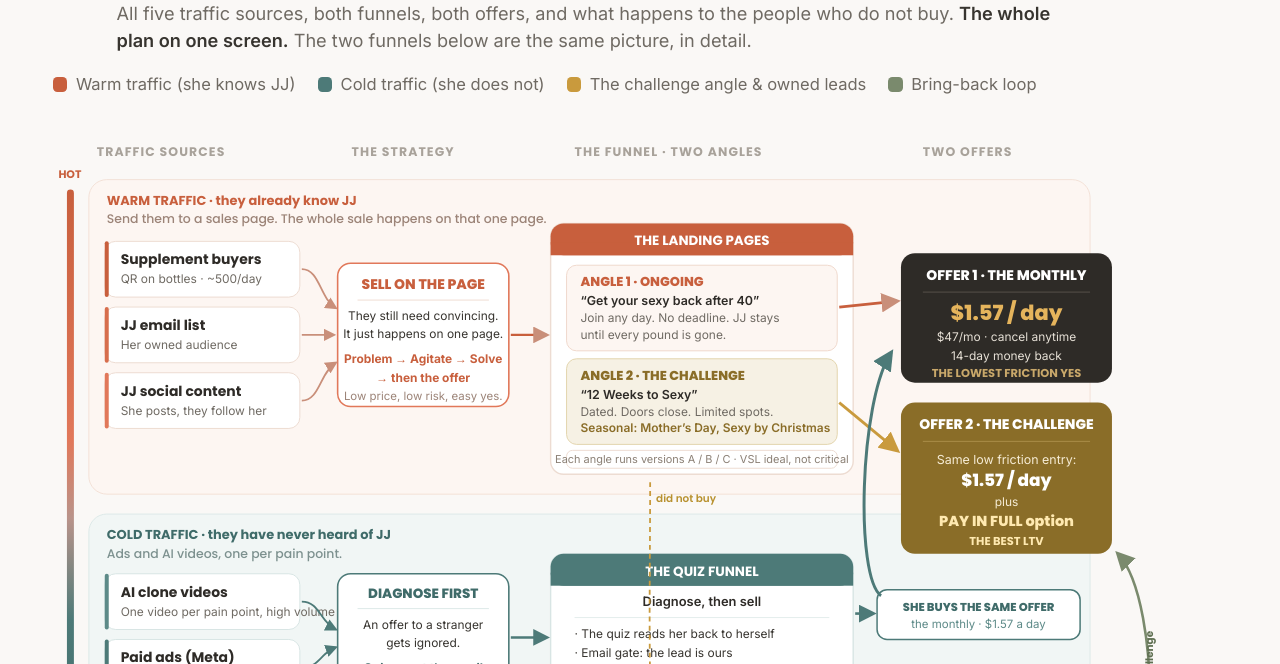
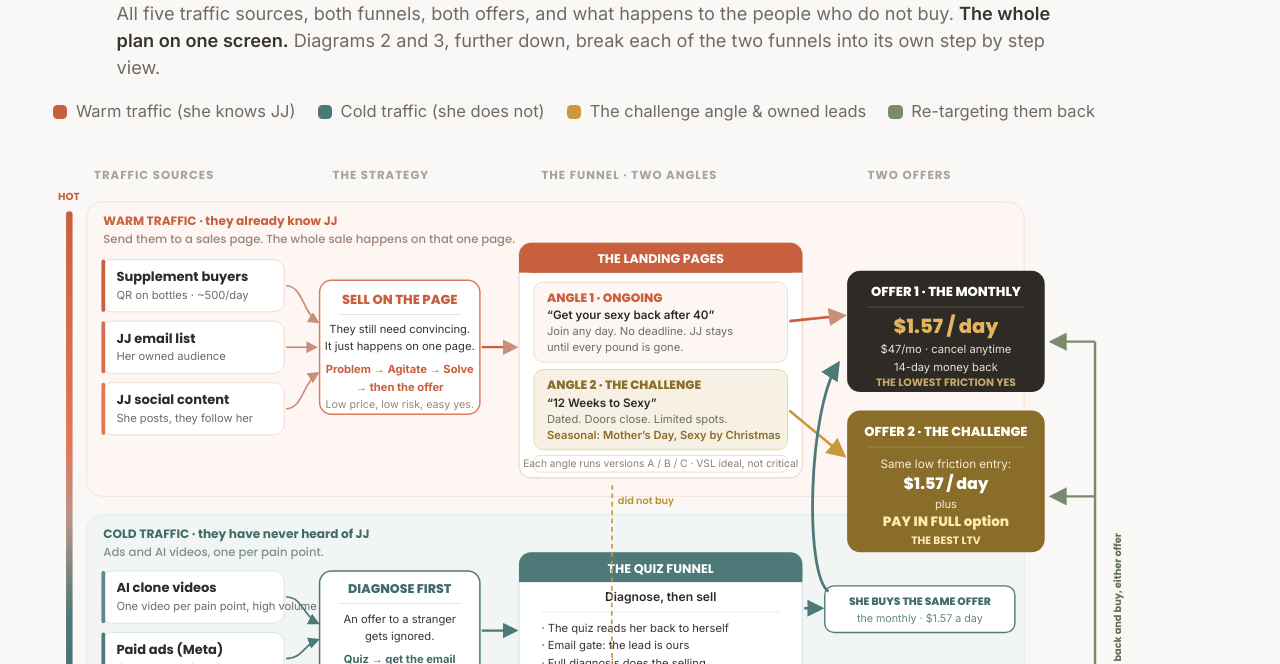
Before and after one commit to shuri-lab/yobody-jj-marketing, a plain HTML site: page index.html in a window 1280 px wide. Shown: the part 616-1280 px from the top of the page. Drawn offline with Linux system fonts and the light colour scheme.

Commit message:
Update index.html

```diff
--- a/index.html
+++ b/index.html
@@ -145,16 +145,16 @@
     <div>
       <div class="bt-kick">Diagram 1 of 3</div>
       <h2>The full engine</h2>
-      <div class="bt-sub">All five traffic sources, both funnels, both offers, and what happens to the people who do not buy. <strong>The whole plan on one screen.</strong> The two funnels below are the same picture, in detail.</div>
+      <div class="bt-sub">All five traffic sources, both funnels, both offers, and what happens to the people who do not buy. <strong>The whole plan on one screen.</strong> Diagrams 2 and 3, further down, break each of the two funnels into its own step by step view.</div>
     </div>
   </div>
 <div class="legend">
     <div class="li"><span class="sw" style="background:var(--warmest);"></span> Warm traffic (she knows JJ)</div>
     <div class="li"><span class="sw" style="background:var(--cold);"></span> Cold traffic (she does not)</div>
     <div class="li"><span class="sw" style="background:var(--asset);"></span> The challenge angle &amp; owned leads</div>
-    <div class="li"><span class="sw" style="background:var(--nurture);"></span> Bring-back loop</div>
+    <div class="li"><span class="sw" style="background:var(--nurture);"></span> Re-targeting them back</div>
   </div>
-  <svg class="stage-svg" viewBox="0 0 1180 810" xmlns="http://www.w3.org/2000/svg" role="img" aria-label="The engine. Five traffic sources split by temperature. Warm sources go straight to the landing pages, which run two angles: the ongoing angle and the dated challenge angle. Cold sources go to the quiz funnel, which diagnoses and captures the lead before offering. Both angles lead to two offers: the monthly subscription at 1.57 a day, and the challenge, which adds a pay in full option for the best lifetime value. Everyone who does not buy becomes an owned lead, and the bring-back loop is monetized with seasonal challenge launches.">
+  <svg class="stage-svg" viewBox="0 0 1260 810" xmlns="http://www.w3.org/2000/svg" role="img" aria-label="The engine. Five traffic sources split by temperature. Warm sources go straight to the landing pages, which run two angles: the ongoing angle and the dated challenge angle. Cold sources go to the quiz funnel, which diagnoses and captures the lead before offering. Both angles lead to two offers: the monthly subscription at 1.57 a day, and the challenge, which adds a pay in full option for the best lifetime value. Everyone who does not buy becomes an owned lead, and the bring-back loop is monetized with seasonal challenge launches.">
   <defs>
     <marker id="arr" viewBox="0 0 10 10" refX="8" refY="5" markerWidth="7" markerHeight="7" orient="auto-start-reverse"><path d="M0 0 L10 5 L0 10 z" fill="#c98f7a"/></marker>
     <marker id="arrC" viewBox="0 0 10 10" refX="8" refY="5" markerWidth="7" markerHeight="7" orient="auto-start-reverse"><path d="M0 0 L10 5 L0 10 z" fill="#4d7a78"/></marker>
@@ -291,10 +291,13 @@
   <text x="652" y="748" font-size="12.5" fill="#6f6a63" font-family="Inter" text-anchor="middle">Every non-buyer. Email + SMS.</text>
   <text x="652" y="768" font-size="12.5" font-weight="600" fill="#8a6d28" font-family="Inter" text-anchor="middle">The asset that compounds.</text>
 
-  <rect x="852" y="700" width="212" height="86" rx="13" fill="#fff" stroke="#cbd6c4" stroke-width="1.5"/>
-  <text class="fig" x="958" y="727" font-size="14" font-weight="800" fill="#5f7052" text-anchor="middle">BRING THEM BACK</text>
-  <text x="958" y="748" font-size="12.5" fill="#6f6a63" font-family="Inter" text-anchor="middle">Seasonal challenge launches</text>
-  <text x="958" y="768" font-size="12.5" fill="#6f6a63" font-family="Inter" text-anchor="middle">3 to 4 times a year</text>
+  <rect x="852" y="688" width="212" height="110" rx="13" fill="#fff" stroke="#cbd6c4" stroke-width="1.5"/>
+  <text class="fig" x="958" y="713" font-size="14" font-weight="800" fill="#5f7052" text-anchor="middle">WE TARGET THEM AGAIN</text>
+  <text x="958" y="734" font-size="12" fill="#6f6a63" font-family="Inter" text-anchor="middle">Email, SMS, retargeting ads.</text>
+  <text x="958" y="754" font-size="12" fill="#6f6a63" font-family="Inter" text-anchor="middle">Either offer, whenever it fits.</text>
+  <line x1="874" y1="765" x2="1042" y2="765" stroke="#e0e8dc"/>
+  <text x="958" y="783" font-size="11.5" font-weight="600" fill="#5f7052" font-family="Inter" text-anchor="middle">Quiz leads: we know her exact</text>
+  <text x="958" y="797" font-size="11.5" font-weight="600" fill="#5f7052" font-family="Inter" text-anchor="middle">problem, so we target precisely.</text>
 
   <!-- ARROWS -->
   <path d="M250 166 C268 166 268 195 284 205" stroke="#c98f7a" stroke-width="1.8" fill="none" marker-end="url(#arr)"/>
@@ -321,8 +324,11 @@
   <text class="fig" x="706" y="668" font-size="10.5" font-weight="700" fill="#b8912f">every quiz taker</text>
 
   <path d="M806 743 L848 743" stroke="#7a8a6d" stroke-width="2.4" fill="none" marker-end="url(#arrG)"/>
-  <path d="M1064 735 C1112 735 1116 500 1070 452" stroke="#7a8a6d" stroke-width="2.6" fill="none" marker-end="url(#arrG)"/>
-  <text class="fig" x="1105" y="600" font-size="10.5" font-weight="700" fill="#5f7052" transform="rotate(-90 1105 600)" text-anchor="middle">the list buys the challenge</text>
+  <!-- return path: feeds BOTH offers -->
+  <path d="M1064 742 C1108 742 1118 700 1118 660 L1118 226" stroke="#7a8a6d" stroke-width="2.6" fill="none"/>
+  <path d="M1118 392 L1072 392" stroke="#7a8a6d" stroke-width="2.6" fill="none" marker-end="url(#arrG)"/>
+  <path d="M1118 226 L1072 226" stroke="#7a8a6d" stroke-width="2.6" fill="none" marker-end="url(#arrG)"/>
+  <text class="fig" x="1146" y="530" font-size="10.5" font-weight="700" fill="#5f7052" transform="rotate(-90 1146 530)" text-anchor="middle">they come back and buy, either offer</text>
 
   </svg>
   <div class="diagram-label">The pages, live</div>
```
